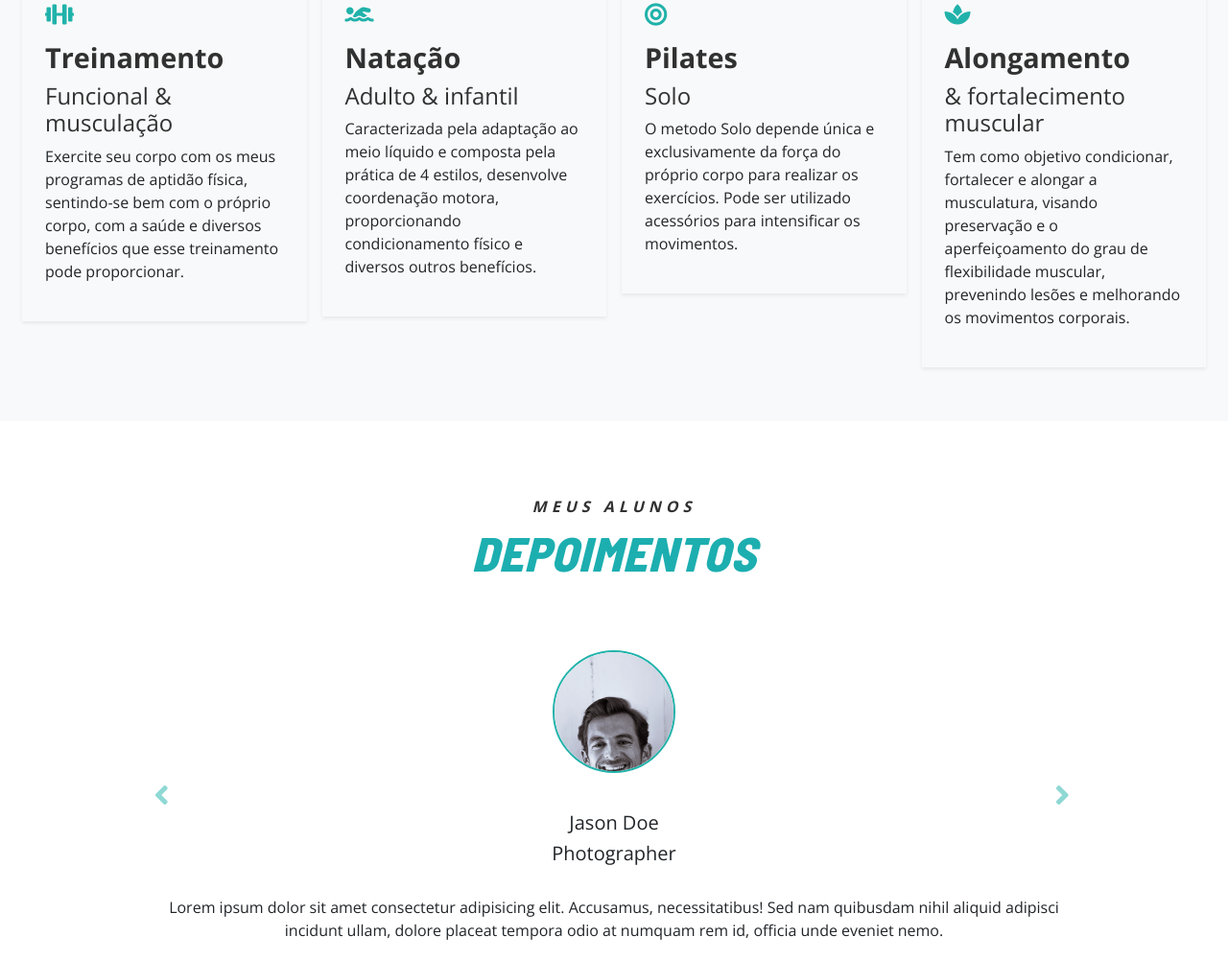
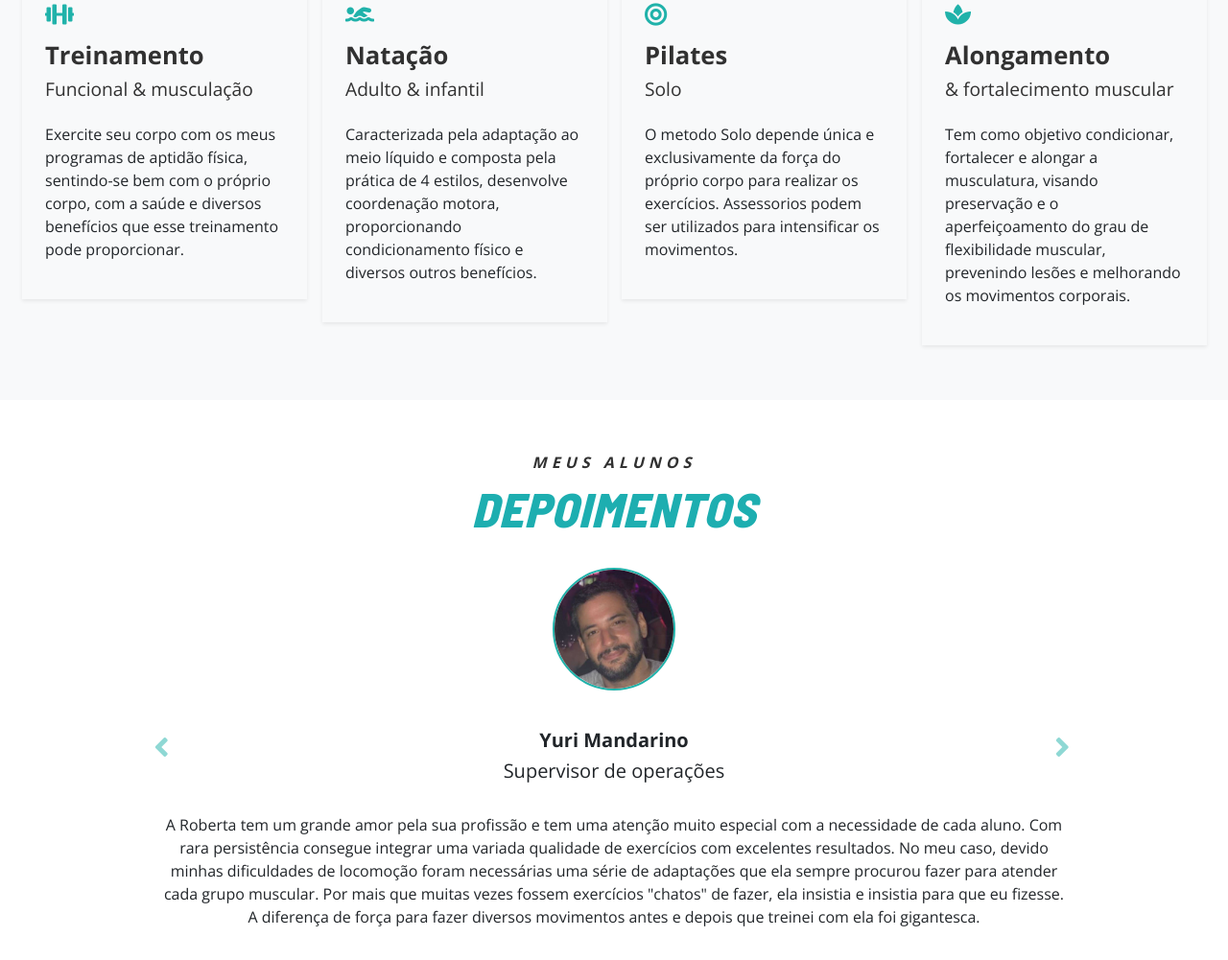
Before and after one commit to rodguima/Personal-Trainer-Website, a website: page index.html in a window 1280 px wide. Shown: the part 2686-3687 px from the top of the page at 96% size. Drawn offline with nearby package versions, Linux system fonts and the light colour scheme.

Commit message:
text update

```diff
--- a/index.html
+++ b/index.html
@@ -85,7 +85,7 @@
     <section class="wid" id="wid">
         <div class="container pb-5">
             <div class="row align-items-center">
-                <div class="col-12 col-md-6 order-md-2 pt-5">
+                <div class="col-12 col-lg-6 col-md-12 order-md- pt-5">
                     <div class="section-heading text-center text-sm-center text-md-left mb-5" data-aos="fade-left">
                         <h2>O que eu faço?</h2>
                         <h1>Conheça o meu trabalho</h1>
@@ -132,7 +132,7 @@
                         </div>
                     </div>
                 </div>
-                <div class="col-12 col-md-5 mt-5 mr-auto" data-aos="fade-right">
+                <div class="col-12 col-lg-6 col-md-12 mt-5 mr-auto" data-aos="fade-right">
                     <img class="img-fluid" src="dist/img/homem.jpg" alt="image">
                 </div>
             </div>
@@ -156,7 +156,7 @@
             <!-- row #2 -->
             <div class="row no-gutters">
                 <!-- Training item #1 -->
-                <div class="col-12 col-md-3 p-2">
+                <div class="col-12 col-lg-3 col-md-6 p-2">
                     <div class="card-item shadow-sm" data-aos="zoom-in">
                         <div class="block-classes">
                             <img class="img-fluid" src="dist/img/yoga.jpg" alt="image">
@@ -164,13 +164,13 @@
                                 <i class="fas fa-dumbbell mb-3"></i>
                                 <h3>Treinamento</h3>
                                 <h4>Funcional & musculação</h4>
-                                <p>Exercite seu corpo com os meus programas de aptidão física, sentindo-se bem com o próprio corpo, com a saúde e diversos benefícios que esse treinamento pode proporcionar.</p>
+                                <p class="mt-4" >Exercite seu corpo com os meus programas de aptidão física, sentindo-se bem com o próprio corpo, com a saúde e diversos benefícios que esse treinamento pode proporcionar.</p>
                             </div>
                         </div>
                     </div>
                 </div>
                 <!-- Training item #2 -->
-                <div class="col-12 col-md-3 p-2">
+                <div class="col-12 col-lg-3 col-md-6 p-2">
                     <div class="card-item shadow-sm" data-aos="zoom-in">
                         <div class="block-classes">
                             <img class="img-fluid" src="dist/img/yoga.jpg" alt="image">
@@ -178,13 +178,13 @@
                                 <i class="fas fa-swimmer mb-3"></i>
                                 <h3>Natação</h3>
                                 <h4>Adulto & infantil</h4>
-                                <p>Caracterizada pela adaptação ao meio líquido e composta pela prática de 4 estilos, desenvolve coordenação motora, proporcionando condicionamento físico e diversos outros benefícios.</p>
+                                <p class="mt-4">Caracterizada pela adaptação ao meio líquido e composta pela prática de 4 estilos, desenvolve coordenação motora, proporcionando condicionamento físico e diversos outros benefícios.</p>
                             </div>
                         </div>
                     </div>
                 </div>
                 <!-- Training item #3 -->
-                <div class="col-12 col-md-3 p-2">
+                <div class="col-12 col-lg-3 col-md-6 p-2">
                     <div class="card-item shadow-sm" data-aos="zoom-in">
                         <div class="block-classes">
                             <img class="img-fluid" src="dist/img/yoga.jpg" alt="image">
@@ -192,13 +192,13 @@
                                 <i class="fas fa-bullseye mb-3"></i>
                                 <h3>Pilates</h3>
                                 <h4>Solo</h4>
-                                <p>O metodo Solo depende única e exclusivamente da força do próprio corpo para realizar os exercícios. Pode ser utilizado acessórios para intensificar os movimentos.</p>
+                                <p class="mt-4">O metodo Solo depende única e exclusivamente da força do próprio corpo para realizar os exercícios. Assessorios podem ser utilizados para intensificar os movimentos.</p>
                             </div>
                         </div>
                     </div>
                 </div>
                 <!-- Training item #4 -->
-                <div class="col-12 col-md-3 p-2">
+                <div class="col-12 col-lg-3 col-md-6 p-2">
                     <div class="card-item shadow-sm" data-aos="zoom-in">
                         <div class="block-classes">
                             <img class="img-fluid" src="dist/img/yoga.jpg" alt="image">
@@ -206,7 +206,7 @@
                                 <i class="fas fa-spa mb-3"></i>
                                 <h3>Alongamento</h3>
                                 <h4>& fortalecimento muscular</h4>
-                                <p>Tem como objetivo condicionar, fortalecer e alongar a musculatura, visando preservação e o aperfeiçoamento do grau de flexibilidade muscular, prevenindo lesões e melhorando os movimentos corporais.</p>
+                                <p class="mt-4">Tem como objetivo condicionar, fortalecer e alongar a musculatura, visando preservação e o aperfeiçoamento do grau de flexibilidade muscular, prevenindo lesões e melhorando os movimentos corporais.</p>
                             </div>
                         </div>
                     </div>
@@ -219,7 +219,7 @@
         <div class="container">
             <div class="row">
                 <div class="col-12">
-                    <div class="section-heading text-center text-sm-center pb-5" data-aos="fade-up">
+                    <div class="section-heading text-center text-sm-center py-2" data-aos="fade-up">
                         <h2>meus alunos</h2>
                         <h1>depoimentos</h1>
                     </div>
@@ -244,11 +244,11 @@
                             </div>
                             <div class="carousel-item text-center">
                                 <div class="img-area">
-                                    <img src="dist/img/portrait.jpg" class="" alt="...">
+                                    <img src="dist/img/aluno_2.jpg" class="" alt="...">
                                 </div>
-                                <h5>Jason Doe</h5>
-                                <h5>Photographer</h5>
-                                <p>Lorem ipsum dolor sit amet consectetur adipisicing elit. Accusamus, necessitatibus! Sed nam quibusdam nihil aliquid adipisci incidunt ullam, dolore placeat tempora odio at numquam rem id, officia unde eveniet nemo.</p>
+                                <h5><b>Yuri Mandarino</b></h5>
+                                <h5>Supervisor de operações</h5>
+                                <p>A Roberta tem um grande amor pela sua profissão e tem uma atenção muito especial com a necessidade de cada aluno. Com rara persistência consegue integrar uma variada qualidade de exercícios com excelentes resultados. No meu caso, devido minhas dificuldades de locomoção foram necessárias uma série de adaptações que ela sempre procurou fazer para atender cada grupo muscular. Por mais que muitas vezes fossem exercícios "chatos" de fazer, ela insistia e insistia para que eu fizesse. A diferença de força para fazer diversos movimentos antes e depois que treinei com ela foi gigantesca.</p>
                             </div>
                             <div class="carousel-item text-center">
                                 <div class="img-area">
```
Also changed, not shown: dist/css/style.css, dist/img/aluno_2.jpg (added).
